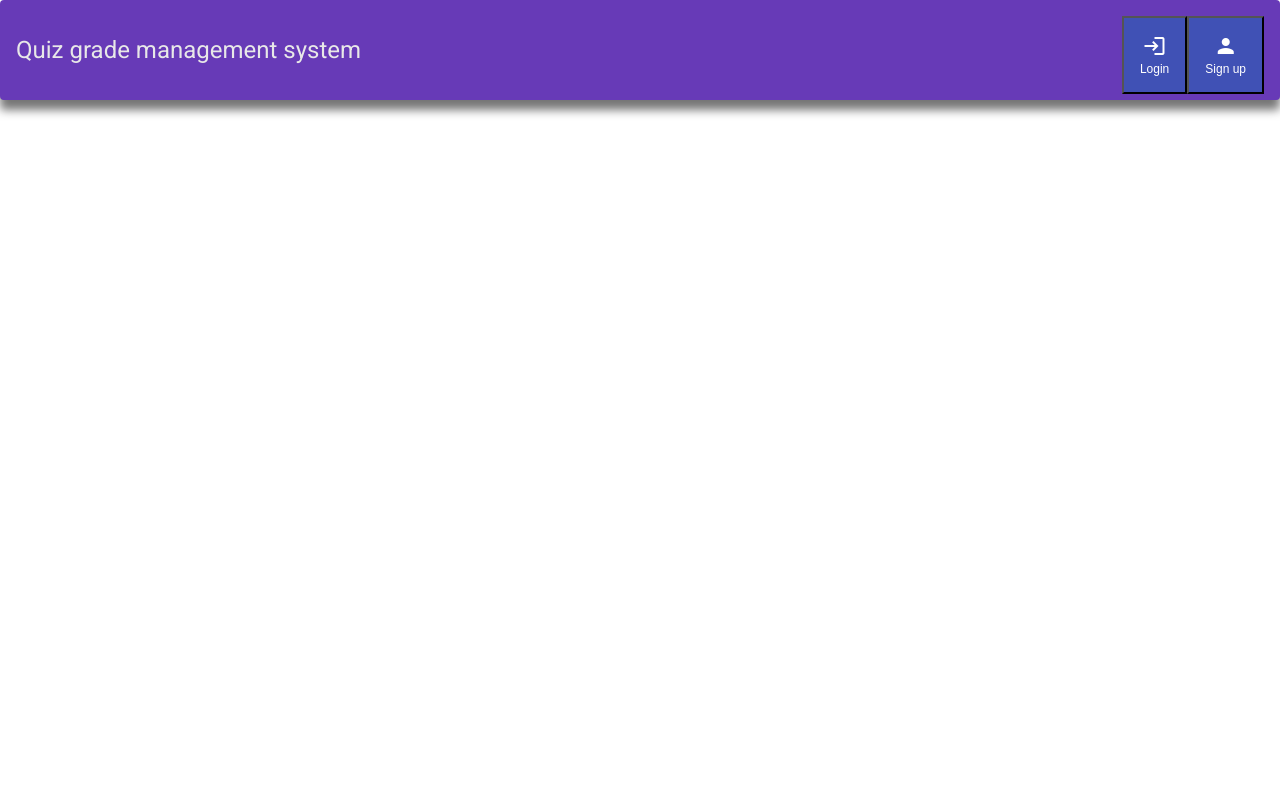
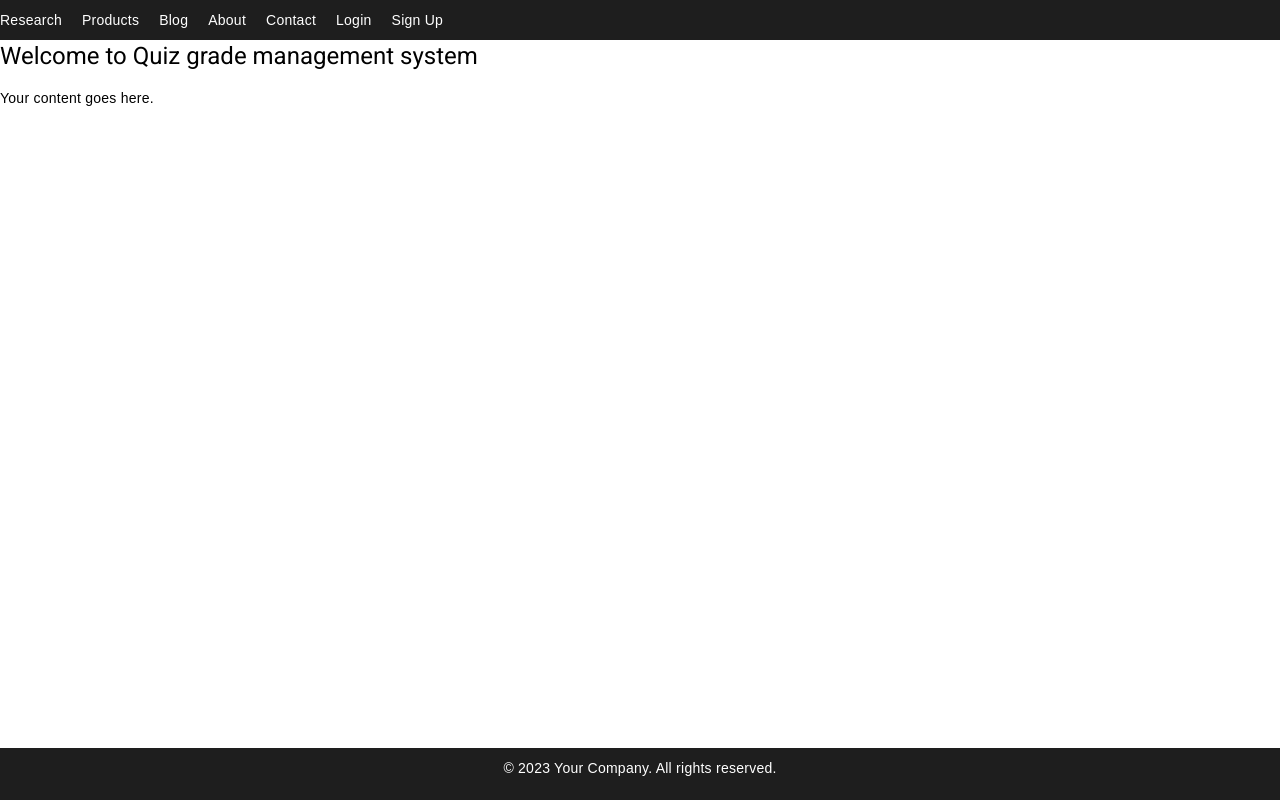
Before and after one commit to VladBradea/Tehnologii-Web, an Angular app in the folder Frontend/quiz-grade-management-system/: page /quizGrade in a window 1280 px wide. Before the commit this address led to /. Built offline with nearby package versions, Linux system fonts and the light colour scheme.

Commit message:
made some adjustments to the first page

```diff
--- a/Frontend/quiz-grade-management-system/src/app/app-routing.module.ts
+++ b/Frontend/quiz-grade-management-system/src/app/app-routing.module.ts
@@ -2,10 +2,13 @@ import { NgModule } from '@angular/core';
 import { RouterModule, Routes } from '@angular/router';
 import { LoginPageComponent } from './login-page/login-page.component';
 import { SignupPageComponent } from './signup-page/signup-page.component';
+import { TestComponentComponent } from './first-page/test-component.component';
 
 const routes: Routes = [
   { path: 'login-page', component: LoginPageComponent},
-  { path: 'signup-page', component: SignupPageComponent}
+  { path: 'signup-page', component: SignupPageComponent},
+  { path: 'quizGrade', component: TestComponentComponent},
+  {path: '', redirectTo: '/quizGrade', pathMatch: 'full'},
 ];
 
 @NgModule({
--- a/Frontend/quiz-grade-management-system/src/app/app.component.html
+++ b/Frontend/quiz-grade-management-system/src/app/app.component.html
@@ -1,15 +1 @@
-<p>
-  <mat-toolbar color="primary" class="fancy-toolbar">
-    <span><h1>{{ title }}</h1></span>
-    <span class="example-spacer"></span>
-    <button mat-icon-button class="example-icon" aria-label="Login" (click)="openInNewTab('/login-page')">
-      <mat-icon>login</mat-icon>
-      <div class="nav-label">Login</div>
-    </button>
-    <button mat-icon-button class="example-icon" aria-label="Sign in" (click)="openInNewTab('signup-page')">
-      <mat-icon>person</mat-icon>
-      <div class="nav-label">Sign up</div>
-    </button>
-  </mat-toolbar>
-</p>
 <router-outlet></router-outlet>
--- a/Frontend/quiz-grade-management-system/src/app/app.module.ts
+++ b/Frontend/quiz-grade-management-system/src/app/app.module.ts
@@ -7,6 +7,7 @@ import { LoginPageComponent } from './login-page/login-page.component';
 import { MatIconModule} from '@angular/material/icon';
 import {MatToolbarModule} from '@angular/material/toolbar';
 import { SignupPageComponent } from './signup-page/signup-page.component';
+import { TestComponentComponent } from './first-page/test-component.component';
 
 
 @NgModule({
@@ -14,6 +15,7 @@ import { SignupPageComponent } from './signup-page/signup-page.component';
     AppComponent,
     LoginPageComponent,
     SignupPageComponent,
+    TestComponentComponent,
 
   ],
   imports: [
--- /dev/null
+++ b/Frontend/quiz-grade-management-system/src/app/first-page/test-component.component.css
@@ -0,0 +1,56 @@
+/* Reset default margin and padding */
+* {
+  margin: 0;
+  padding: 0;
+  box-sizing: border-box;
+}
+
+body {
+  font-family: Arial, sans-serif;
+}
+
+.openai-header {
+  background-color: #1e1e1e;
+  color: white;
+  padding: 10px 0;
+  display: flex;
+  justify-content: space-between; /* Align items to the left and right */
+  align-items: center;
+}
+
+.openai-header nav ul {
+  list-style: none;
+  display: flex;
+  justify-content: flex-start; /* Align items to the left */
+  align-items: center;
+}
+
+.openai-header nav ul li {
+  display: inline;
+  margin-right: 20px;
+}
+
+.openai-header nav a {
+  text-decoration: none;
+  color: white;
+}
+
+.openai-header nav a:hover {
+  text-decoration: underline;
+}
+
+
+
+.openai-header .right {
+  margin-left: auto;
+}
+
+.openai-footer {
+  background-color: #1e1e1e;
+  color: white;
+  text-align: center;
+  padding: 10px 0;
+  position: absolute;
+  bottom: 0;
+  width: 100%;
+}
--- /dev/null
+++ b/Frontend/quiz-grade-management-system/src/app/first-page/test-component.component.html
@@ -0,0 +1,34 @@
+<!DOCTYPE html>
+<html lang="en">
+<head>
+    <meta charset="UTF-8">
+    <meta name="viewport" content="width=device-width, initial-scale=1.0">
+    <link rel="stylesheet" href="test-component.component.css">
+</head>
+<body>
+    <header class="openai-header">
+        <nav>
+            <ul class="nav-menu">
+                <li><a href="/research">Research</a></li>
+                <li><a href="/products">Products</a></li>
+                <li><a href="/blog">Blog</a></li>
+                <li><a href="/about">About</a></li>
+                <li><a href="/contact">Contact</a></li>
+                <li class="right"><a href="/login-page">Login</a></li>
+                <li class="right"><a href="/signup-page">Sign Up</a></li>
+            </ul>
+        </nav>
+    </header>
+
+    <main>
+        <section class="content">
+            <h1>Welcome to Quiz grade management system</h1>
+            <p>Your content goes here.</p>
+        </section>
+    </main>
+
+    <footer class="openai-footer">
+        <p>&copy; 2023 Your Company. All rights reserved.</p>
+    </footer>
+</body>
+</html>
--- /dev/null
+++ b/Frontend/quiz-grade-management-system/src/app/first-page/test-component.component.ts
@@ -0,0 +1,28 @@
+import { Component, OnInit } from '@angular/core';
+import { Router } from '@angular/router';
+
+@Component({
+  selector: 'app-test-component',
+  templateUrl: './test-component.component.html',
+  styleUrls: ['./test-component.component.css']
+})
+export class TestComponentComponent implements OnInit{
+
+  constructor(private router: Router) { }
+
+
+  ngOnInit(): void {
+  }
+
+  title = 'Quiz grade management system';
+
+  navigateToComponent(componentName: string) {
+    this.router.navigate([componentName]);
+  }
+
+  openInNewTab(url: string) {
+    window.open(url, '_blank');
+  }
+
+
+}
```
Also changed, not shown: 1 other file (tests, documents, lock files or other folders).
